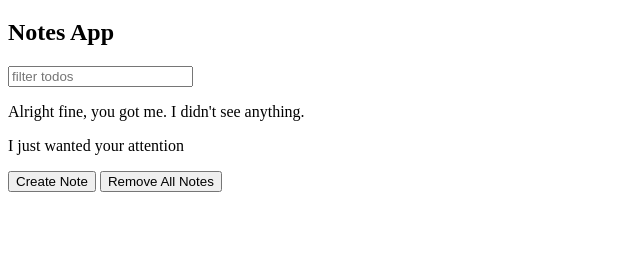
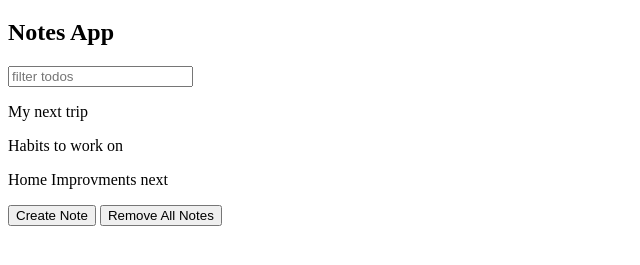
Before and after one commit to rgant6/Javascript_udemy, a plain HTML site: page notes-app/index.html in a window 1280 px wide. Shown: the part 61-326 px from the top of the page, without its empty margins (0-640 px from the left). Drawn offline with Linux system fonts and the light colour scheme.

Commit message:
Added in creation log

```diff
--- a/notes-app/index.html
+++ b/notes-app/index.html
@@ -11,8 +11,9 @@
         <h1>Hello!</h1>
         <h2>Notes App</h2>
         <input id = "search-text" type="text" placeholder="filter todos">
-        <p class ="note">Alright fine, you got me. I didn't see anything.</p>
-        <p class ="note">I just wanted your attention</p>
+        <div id="notes">
+
+        </div>
         <button id="create">Create Note</button>
         <button id="remove">Remove All Notes</button>
         <script src="notes-app.js"></script>
--- a/notes-app/notes-app.js
+++ b/notes-app/notes-app.js
@@ -18,7 +18,16 @@ const renderNotes = function (notes, filter) {
     const filteredNotes = notes.filter(function(note){
         return note.title.toLowerCase().includes(filters.searchText.toLowerCase())
     })
-    console.log(filteredNotes)
+
+    document.querySelector('#notes').innerHTML = ''
+
+    filteredNotes.forEach(function (note){
+        const noteE1 = document.createElement('p')
+        noteE1.textContent = note.title
+        noteE1.className = "note"
+
+        document.querySelector('#notes').appendChild(noteE1)
+    })
 }
 
 renderNotes(notes,filters)
@@ -28,16 +37,22 @@ document.querySelector("#create").addEventListener('click',function (e) {
     // changes the element for the actual target
     // e.target.textContent = "The button was clicked"
     let title = window.prompt("Please enter a note title")
+    let body = window.prompt("Please enter a note body")
+    notes.push({
+        title: title,
+        body: body})
+    console.log(notes)
     const newNote = document.createElement('p')
     newNote.className = "note"
     newNote.textContent = title
-    document.querySelector("#create").before(newNote)
+    document.querySelector("#notes").appendChild(newNote)
 })
 
 document.querySelector("#remove").addEventListener('click', function (){
 // #is for id and . is for classes
     document.querySelectorAll("p.note").forEach(function (note){
         note.remove()
+
     })
 })
 
```
